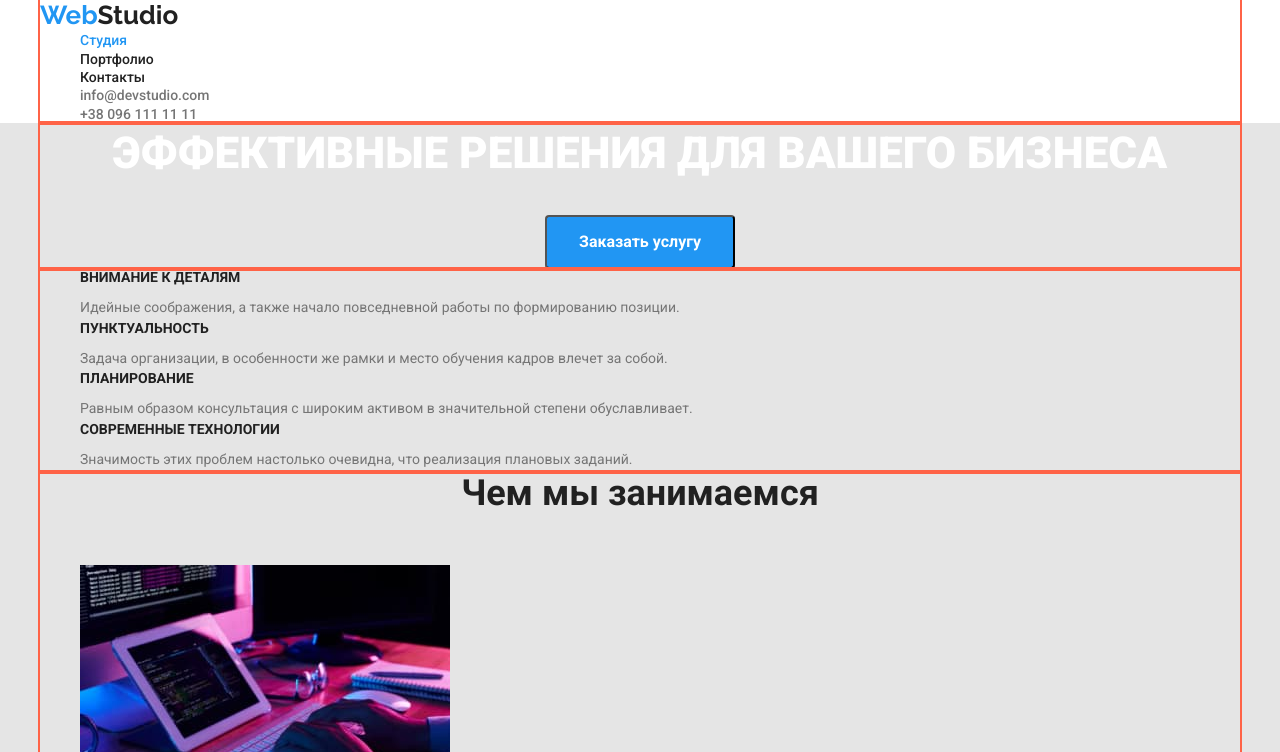
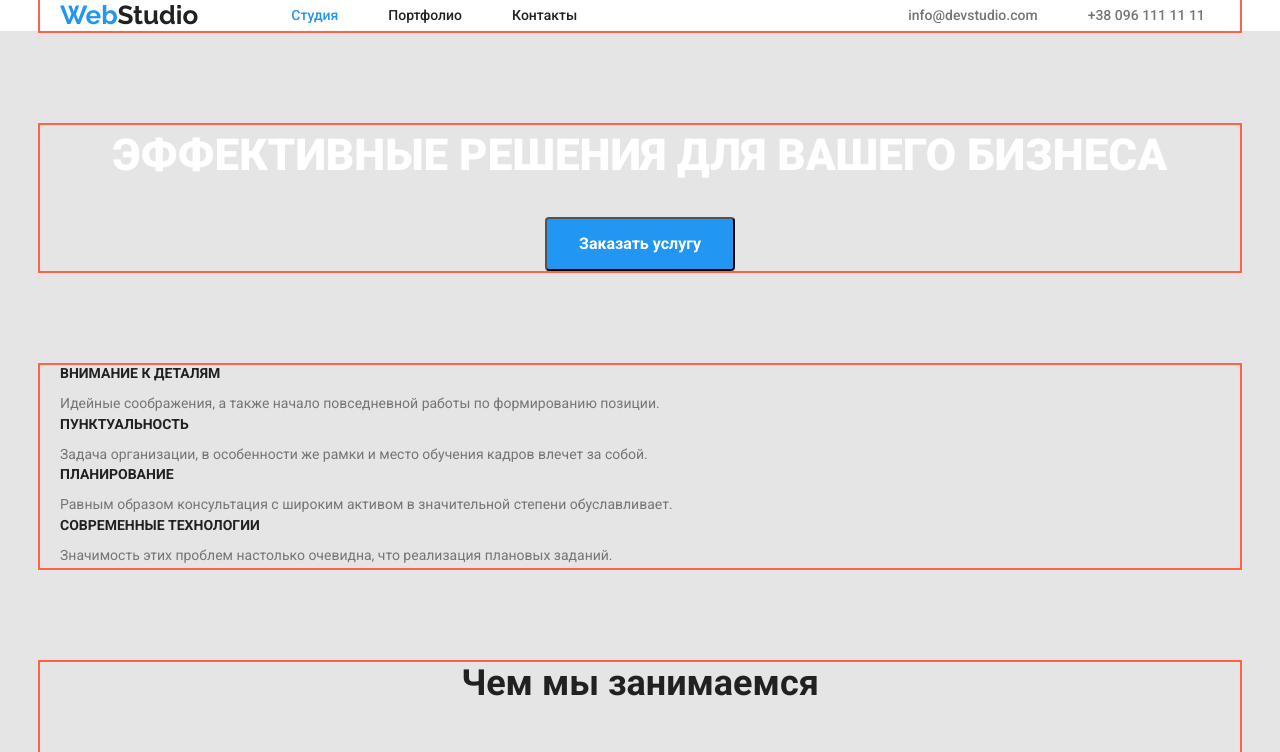
Before and after one commit to Oleg198832/goit-markup-hw-03, a plain HTML site: page index.html in a window 1280 px wide. Shown: the top 752 px of the page. Drawn offline with nearby package versions, Linux system fonts and the light colour scheme.

Commit message:
добавляет стили для флекса

```diff
--- a/css/styles.css
+++ b/css/styles.css
@@ -25,6 +25,8 @@ body {
 .container {
   margin-left: auto;
   margin-right: auto;
+  padding-right: 20px;
+  padding-left: 20px;
   width: 1200px;
   outline: 2px solid tomato;
 }
@@ -36,6 +38,8 @@ body {
 }
 
 .logo {
+  margin-right: 93px;
+
   color: var(--accent-color);
   font-family: raleway, serif;
   font-weight: 700;
@@ -59,8 +63,26 @@ body {
   color: var(--accent-color);
 }
 
+/* main-nav */
+
+.nav {
+  margin-right: 331px;
+}
+
+.main-nav {
+  display: flex;
+  align-items: center;
+}
+
 /* site-nav */
 
+.site-nav {
+  display: flex;
+}
+
+.site-nav .item + .item {
+  margin-left: 50px;
+}
 .site-nav .link {
   color: var(--title-text-color);
   font-weight: 500;
@@ -82,6 +104,14 @@ body {
 
 /* auth-nav */
 
+.auth-nav {
+  display: flex;
+}
+
+.auth-nav .item + .item {
+  margin-left: 50px;
+}
+
 .auth-nav .link {
   color: var(--primary-text-color);
   font-weight: 500;
@@ -98,6 +128,7 @@ body {
 
 .main {
   text-align: center;
+  padding-top: 94px;
 }
 
 .main-title {
@@ -112,6 +143,10 @@ body {
 }
 
 /* section */
+
+.section {
+  padding-top: 94px;
+}
 
 .section-title {
   margin-top: 0;
@@ -157,11 +192,6 @@ body {
 
 /* team */
 
-.section.padding {
-  padding-top: 94px;
-  padding-bottom: 0;
-}
-
 .team .title {
   margin-top: 30px;
   margin-bottom: 0;
@@ -181,6 +211,10 @@ body {
 }
 
 /* footer */
+
+.footer {
+  padding-top: 94px;
+}
 
 .logo-footer {
   color: var(--title-text-color);
@@ -251,8 +285,8 @@ body {
 /* стили для li */
 
 .list {
-  margin-top: 0;
-  margin-bottom: 0;
+  padding: 0;
+  margin: 0;
   list-style-type: none;
 }
 
```
